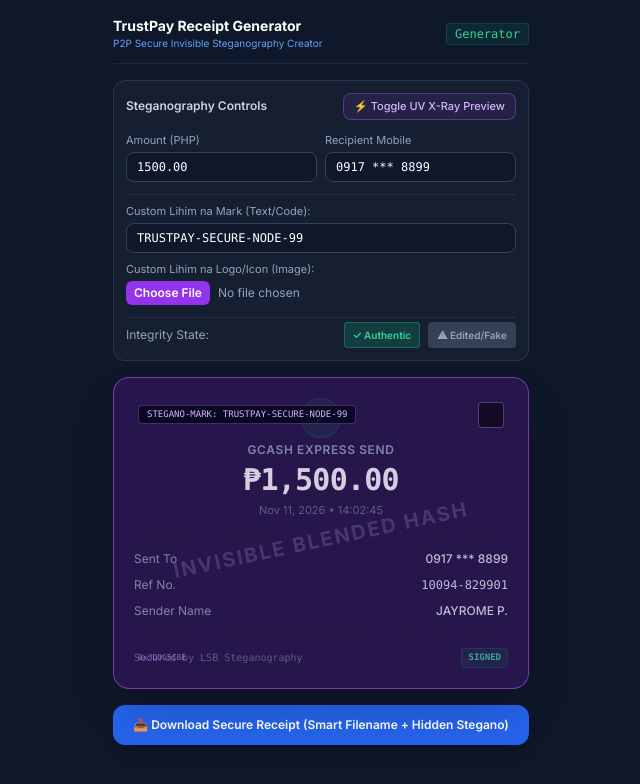
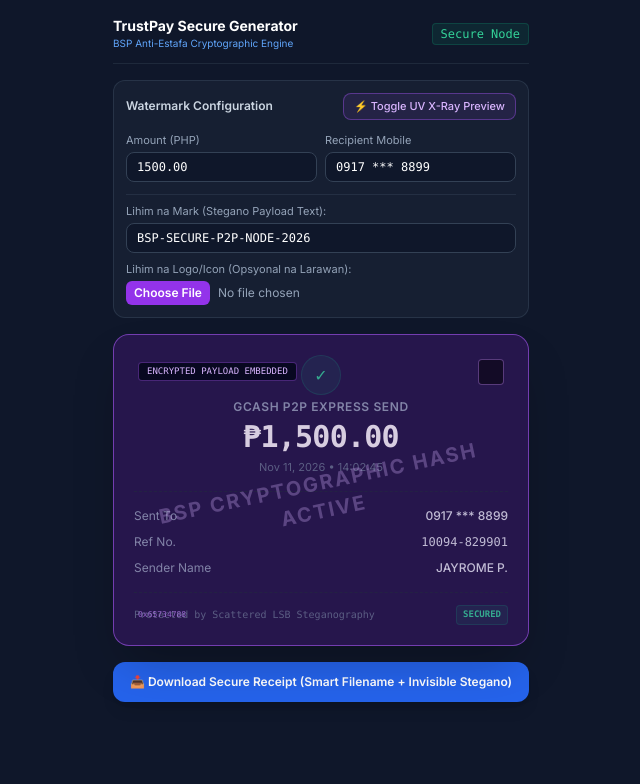
Before and after one commit to sharemap-Digital-Address/screenshot-receipts-validator, a plain HTML site: page receipt_generator.html in a window 1280 px wide. Both pictures are taken after a click on the button "⚡ Toggle UV X-Ray Preview". Shown: the whole page, without its empty margins (319-959 px from the left). Drawn offline with nearby package versions, Linux system fonts and the light colour scheme.

Commit message:
Update title and labels for receipt generator

```diff
--- a/receipt_generator.html
+++ b/receipt_generator.html
@@ -3,7 +3,7 @@
 <head>
     <meta charset="UTF-8">
     <meta name="viewport" content="width=device-width, initial-scale=1.0">
-    <title>P2P Digital Receipt Generator (TrustPay Shield)</title>
+    <title>P2P Secure Digital Receipt Generator (BSP Compliance Prototype)</title>
     <script src="https://cdn.tailwindcss.com"></script>
     <script src="https://unpkg.com/lucide@latest"></script>
     <script src="https://cdnjs.cloudflare.com/ajax/libs/html2canvas/1.4.1/html2canvas.min.js"></script>
@@ -18,17 +18,16 @@
 
     <header class="border-b border-slate-800 pb-3 mb-4 flex items-center justify-between">
         <div>
-            <h1 class="font-bold text-sm text-white">TrustPay Receipt Generator</h1>
-            <p class="text-[10px] text-blue-400">P2P Secure Invisible Steganography Creator</p>
+            <h1 class="font-bold text-sm text-white">TrustPay Secure Generator</h1>
+            <p class="text-[10px] text-blue-400">BSP Anti-Estafa Cryptographic Engine</p>
         </div>
-        <span class="text-xs bg-emerald-500/10 text-emerald-400 border border-emerald-500/20 px-2 py-0.5 rounded font-mono">Generator</span>
+        <span class="text-xs bg-emerald-500/10 text-emerald-400 border border-emerald-500/20 px-2 py-0.5 rounded font-mono">Secure Node</span>
     </header>
 
     <main class="space-y-4 flex-1">
-        <!-- Controls & Custom Secret Mark Settings -->
         <div class="bg-slate-800/50 border border-slate-700/60 rounded-xl p-3 space-y-3">
             <div class="flex items-center justify-between">
-                <span class="text-xs font-semibold text-slate-300">Steganography Controls</span>
+                <span class="text-xs font-semibold text-slate-300">Watermark Configuration</span>
                 <button onclick="toggleUVLight()" id="uv-toggle-btn"
                     class="text-[11px] px-2.5 py-1 rounded-lg border border-purple-500/40 bg-purple-500/10 text-purple-300 font-medium hover:bg-purple-500/20 transition-all">
                     ⚡ Toggle UV X-Ray Preview
@@ -38,53 +37,41 @@
             <div class="grid grid-cols-2 gap-2 text-xs">
                 <div>
                     <label class="text-[11px] text-slate-400 block mb-1">Amount (PHP)</label>
-                    <input type="number" id="gen-amount" value="1500.00" onchange="generateNewHash()"
+                    <input type="number" id="gen-amount" value="1500.00" onchange="updateReceiptMeta()"
                         class="w-full bg-slate-900 border border-slate-700 rounded-lg px-2.5 py-1.5 text-white font-mono focus:outline-none focus:border-blue-500">
                 </div>
                 <div>
                     <label class="text-[11px] text-slate-400 block mb-1">Recipient Mobile</label>
-                    <input type="text" id="gen-recipient" value="0917 *** 8899" onchange="generateNewHash()"
+                    <input type="text" id="gen-recipient" value="0917 *** 8899" onchange="updateReceiptMeta()"
                         class="w-full bg-slate-900 border border-slate-700 rounded-lg px-2.5 py-1.5 text-white font-mono focus:outline-none focus:border-blue-500">
                 </div>
             </div>
 
-            <!-- Custom Secret Mark & Logo Upload Fields -->
             <div class="space-y-2 pt-2 border-t border-slate-700/50 text-xs">
                 <div>
-                    <label class="text-[11px] text-slate-400 block mb-1">Custom Lihim na Mark (Text/Code):</label>
-                    <input type="text" id="custom-secret-text" value="TRUSTPAY-SECURE-NODE-99" placeholder="Ilagay ang lihim na mensahe..."
+                    <label class="text-[11px] text-slate-400 block mb-1">Lihim na Mark (Stegano Payload Text):</label>
+                    <input type="text" id="custom-secret-text" value="BSP-SECURE-P2P-NODE-2026"
                         class="w-full bg-slate-900 border border-slate-700 rounded-lg px-2.5 py-1.5 text-white font-mono focus:outline-none focus:border-purple-500">
                 </div>
                 <div>
-                    <label class="text-[11px] text-slate-400 block mb-1">Custom Lihim na Logo/Icon (Image):</label>
+                    <label class="text-[11px] text-slate-400 block mb-1">Lihim na Logo/Icon (Opsyonal na Larawan):</label>
                     <input type="file" id="custom-logo-input" accept="image/*" onchange="loadCustomLogo(event)"
                         class="w-full text-xs text-slate-400 file:mr-2 file:py-1 file:px-2 file:rounded-md file:border-0 file:text-xs file:font-semibold file:bg-purple-600 file:text-white hover:file:bg-purple-500">
                 </div>
             </div>
-
-            <div class="pt-1 flex items-center justify-between border-t border-slate-700/50 text-xs">
-                <span class="text-slate-400">Integrity State:</span>
-                <div class="flex gap-2">
-                    <button onclick="setIntegrity(true)" id="btn-state-authentic" class="px-2 py-1 rounded font-semibold bg-emerald-500/20 text-emerald-400 border border-emerald-500/40 text-[10px]">✓ Authentic</button>
-                    <button onclick="setIntegrity(false)" id="btn-state-tampered" class="px-2 py-1 rounded font-semibold bg-slate-700 text-slate-400 border border-transparent text-[10px]">⚠ Edited/Fake</button>
-                </div>
-            </div>
         </div>
 
-        <!-- Receipt Card (Ito ang ise-save/download na may hidden steganographic pixels) -->
         <div id="receipt-card" class="bg-slate-950 border border-slate-800 rounded-2xl p-5 shadow-2xl relative overflow-hidden transition-all duration-300">
-
-            <!-- Invisible Hidden Watermark Layer (Naka-blend sa background, makikita lang sa UV X-ray mode) -->
             <div id="uv-layer" class="uv-watermark absolute inset-0 opacity-0 pointer-events-none flex flex-col justify-between p-6 z-10 bg-purple-950/20">
                 <div class="flex justify-between items-center">
                     <span class="text-purple-300 font-mono text-[9px] border border-purple-500/40 px-2 py-0.5 rounded bg-slate-950/80">
-                        STEGANO-MARK: <span id="preview-secret-label">TRUSTPAY-SECURE-NODE-99</span>
+                        ENCRYPTED PAYLOAD EMBEDDED
                     </span>
                     <canvas id="logo-preview-canvas" width="24" height="24" class="rounded border border-purple-400/40 bg-black/50"></canvas>
                 </div>
                 <div class="text-center my-auto">
-                    <span class="text-purple-300/20 text-xl font-black uppercase tracking-widest block transform -rotate-12 select-none">
-                        INVISIBLE BLENDED HASH
+                    <span class="text-purple-300/30 text-xl font-black uppercase tracking-widest block transform -rotate-12 select-none">
+                        BSP CRYPTOGRAPHIC HASH ACTIVE
                     </span>
                 </div>
                 <span class="text-[8px] font-mono text-purple-400/70" id="uv-hash-display">0x8F...3C</span>
@@ -94,11 +81,11 @@
                 <div class="w-10 h-10 bg-emerald-500/10 text-emerald-400 border border-emerald-500/20 rounded-full flex items-center justify-center mx-auto mb-1">
                     ✓
                 </div>
-                <h2 class="text-xs font-semibold tracking-wider text-slate-400 uppercase">GCash Express Send</h2>
+                <h2 class="text-xs font-semibold tracking-wider text-slate-400 uppercase">GCash P2P Express Send</h2>
                 <div class="text-3xl font-bold font-mono text-white tracking-tight">
                     ₱<span id="display-amount">1,500.00</span>
                 </div>
-                <p class="text-[11px] text-slate-500">Nov 11, 2026 • 14:02:45</p>
+                <p class="text-[11px] text-slate-500" id="display-datetime">Nov 11, 2026 • 14:02:45</p>
             </div>
 
             <div class="py-4 space-y-2.5 text-xs">
@@ -117,27 +104,26 @@
             </div>
 
             <div class="pt-3 border-t border-dashed border-slate-800 flex items-center justify-between">
-                <span class="text-[10px] text-slate-500 font-mono">Secured by LSB Steganography</span>
-                <span id="status-tag" class="text-[9px] px-1.5 py-0.5 rounded font-mono font-semibold bg-emerald-500/10 text-emerald-400 border border-emerald-500/20">SIGNED</span>
+                <span class="text-[10px] text-slate-500 font-mono">Protected by Scattered LSB Steganography</span>
+                <span class="text-[9px] px-1.5 py-0.5 rounded font-mono font-semibold bg-emerald-500/10 text-emerald-400 border border-emerald-500/20">SECURED</span>
             </div>
         </div>
 
-        <!-- Secure Download Button -->
         <button onclick="downloadSecureReceipt()" class="w-full bg-blue-600 hover:bg-blue-500 text-white font-semibold text-xs py-3 rounded-xl transition-all shadow-lg flex items-center justify-center gap-2">
-            📥 Download Secure Receipt (Smart Filename + Hidden Stegano)
+            📥 Download Secure Receipt (Smart Filename + Invisible Stegano)
         </button>
     </main>
 
     <script>
-        let isAuthentic = true, isUVActive = false;
-        let customLogoDataUrl = null;
+        let isUVActive = false;
+        let customLogoBase64 = "";
 
         function loadCustomLogo(event) {
             const file = event.target.files[0];
             if (!file) return;
             const reader = new FileReader();
             reader.onload = function(e) {
-                customLogoDataUrl = e.target.result;
+                customLogoBase64 = e.target.result;
                 const canvas = document.getElementById('logo-preview-canvas');
                 const ctx = canvas.getContext('2d');
                 const img = new Image();
@@ -145,38 +131,22 @@
                     ctx.clearRect(0, 0, 24, 24);
                     ctx.drawImage(img, 0, 0, 24, 24);
                 };
-                img.src = customLogoDataUrl;
+                img.src = customLogoBase64;
             };
             reader.readAsDataURL(file);
         }
 
-        function generateHash(amount, ref, recipient, secretText) {
-            let str = `${amount}-${ref}-${recipient}-${secretText}-SECRET_BSP_2026`;
+        function updateReceiptMeta() {
+            const amount = document.getElementById('gen-amount').value;
+            const recipient = document.getElementById('gen-recipient').value;
+            document.getElementById('display-amount').innerText = parseFloat(amount || 0).toLocaleString('en-US', {minimumFractionDigits: 2});
+            document.getElementById('display-recipient').innerText = recipient;
+
+            // Generate pseudo hash for preview
+            let str = `${amount}-${recipient}-BSP_PROTOTYPE_2026`;
             let hash = 0;
             for (let i = 0; i < str.length; i++) { hash = ((hash << 5) - hash) + str.charCodeAt(i); hash |= 0; }
-            return "0x" + Math.abs(hash).toString(16).toUpperCase() + "89F2A";
-        }
-
-        function generateNewHash() {
-            const amount = document.getElementById('gen-amount').value;
-            const recipient = document.getElementById('gen-recipient').value;
-            const secretText = document.getElementById('custom-secret-text').value || "DEFAULT_MARK";
-
-            document.getElementById('display-amount').innerText = parseFloat(amount || 0).toLocaleString('en-US', {minimumFractionDigits: 2});
-            document.getElementById('display-recipient').innerText = recipient;
-            document.getElementById('preview-secret-label').innerText = secretText;
-
-            let currentHash = isAuthentic ? generateHash(amount, "10094-829901", recipient, secretText) : "0xINVALID_TAMPERED_HASH";
-            document.getElementById('uv-hash-display').innerText = currentHash.substring(0, 10);
-        }
-
-        function setIntegrity(authentic) {
-            isAuthentic = authentic;
-            document.getElementById('btn-state-authentic').className = authentic ? "px-2 py-1 rounded font-semibold bg-emerald-500/20 text-emerald-400 border border-emerald-500/40 text-[10px]" : "px-2 py-1 rounded font-semibold bg-slate-700 text-slate-400 border border-transparent text-[10px]";
-            document.getElementById('btn-state-tampered').className = !authentic ? "px-2 py-1 rounded font-semibold bg-rose-500/20 text-rose-400 border border-rose-500/40 text-[10px]" : "px-2 py-1 rounded font-semibold bg-slate-700 text-slate-400 border border-transparent text-[10px]";
-            document.getElementById('status-tag').className = authentic ? "text-[9px] px-1.5 py-0.5 rounded font-mono font-semibold bg-emerald-500/10 text-emerald-400 border border-emerald-500/20" : "text-[9px] px-1.5 py-0.5 rounded font-mono font-semibold bg-rose-500/10 text-rose-400 border border-rose-500/20";
-            document.getElementById('status-tag').innerText = authentic ? "SIGNED" : "TAMPERED";
-            generateNewHash();
+            document.getElementById('uv-hash-display').innerText = "0x" + Math.abs(hash).toString(16).toUpperCase().substring(0, 8);
         }
 
         function toggleUVLight() {
@@ -187,11 +157,9 @@
 
         function downloadSecureReceipt() {
             const card = document.getElementById('receipt-card');
-
-            // Pansamantalang itago ang UV layer para hindi makita sa normal na download (invisible steganography concept)
             const uvLayer = document.getElementById('uv-layer');
             const prevOpacity = uvLayer.style.opacity;
-            uvLayer.style.opacity = '0';
+            uvLayer.style.opacity = '0'; // Itago muna ang visual UI overlay para tunay na invisible steganography
 
             const now = new Date();
             const yyyy = now.getFullYear();
@@ -205,20 +173,28 @@
 
             html2canvas(card, { backgroundColor: '#090d16', scale: 2 }).then(canvas => {
                 const ctx = canvas.getContext('2d');
+                const imgData = ctx.getImageData(0, 0, canvas.width, canvas.height);
+                const data = imgData.data;
 
-                // I-embed ang Lihim na Data sa Least Significant Bits (LSB) ng mga sulok na pixels (Invisible Steganography)
-                const imgData = ctx.getImageData(0, 0, canvas.width, canvas.height);
-                const secretText = document.getElementById('custom-secret-text').value || "DEFAULT_MARK";
+                // Kunin ang mga datos na ika-encrypt at iba-baon sa buong pixels (Scattered LSB)
+                const secretText = document.getElementById('custom-secret-text').value + "|" +
+                                   document.getElementById('gen-amount').value + "|" +
+                                   document.getElementById('gen-recipient').value + "|" +
+                                   customLogoBase64.substring(0, 30); // Kasama ang piraso ng logo
 
-                // Halimbawa ng pag-encode ng secret text sa unang ilang pixels
-                for (let i = 0; i < Math.min(secretText.length, 50); i++) {
+                let bitIndex = 0;
+                // I-convert ang bawat character sa binary at i-embed sa LSB ng Blue channel gamit ang deterministic stride
+                for (let i = 0; i < secretText.length; i++) {
                     let charCode = secretText.charCodeAt(i);
-                    // Baguhin nang bahagya ang blue channel LSB para hindi makita ng mata (gecko sa damuhan effect)
-                    imgData.data[i * 4 + 2] = (imgData.data[i * 4 + 2] & 0xFC) | (charCode & 0x03);
+                    for (let b = 0; b < 8; b++) {
+                        let bit = (charCode >> b) & 1;
+                        let pixelIndex = (bitIndex * 13 + 50) % (data.length / 4); // Spread spectrum scrambling
+                        data[pixelIndex * 4 + 2] = (data[pixelIndex * 4 + 2] & ~1) | bit; // Baguhin ang LSB ng Blue
+                        bitIndex++;
+                    }
                 }
+
                 ctx.putImageData(imgData, 0, 0);
-
-                // Ibalik ang opacity state
                 uvLayer.style.opacity = prevOpacity;
 
                 const link = document.createElement('a');
@@ -228,7 +204,7 @@
             });
         }
 
-        window.onload = generateNewHash;
+        window.onload = updateReceiptMeta;
     </script>
 </body>
 </html>
```
